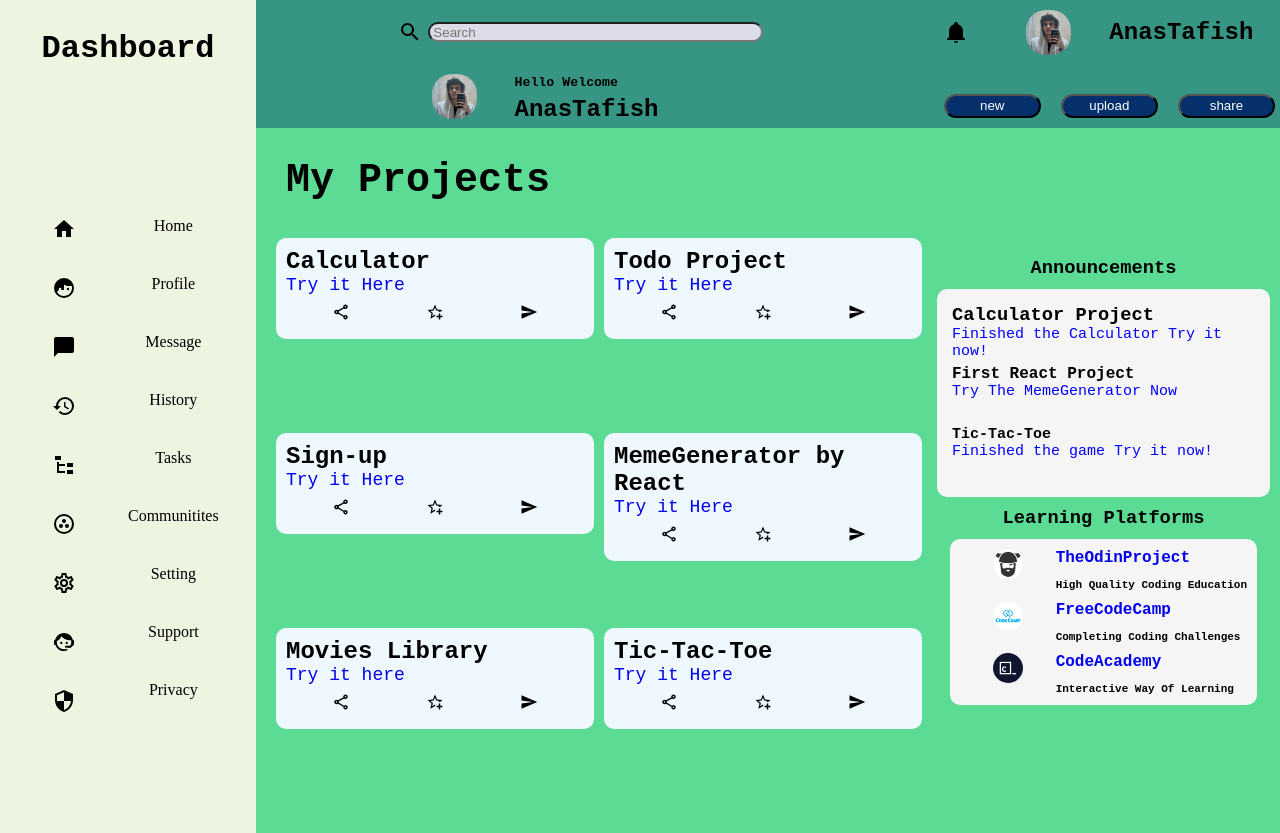
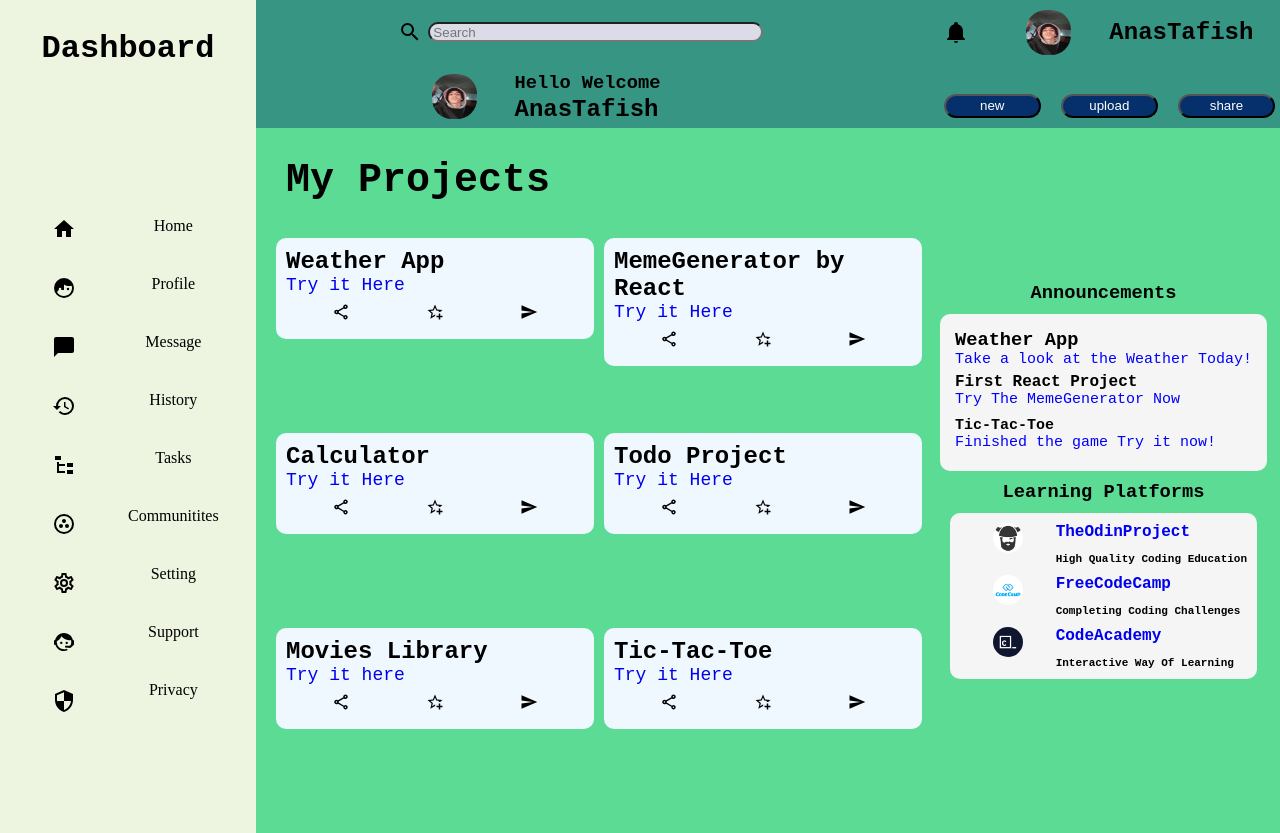
Before and after one commit to anastafish/Admin-Dashboard, a plain HTML site: page index.html in a window 1280 px wide. Drawn offline with Linux system fonts and the light colour scheme; a web font is replaced by a local one.

Commit message:
added the Weather App

```diff
--- a/index.html
+++ b/index.html
@@ -20,7 +20,7 @@
                 <svg style="width:24px;height:24px" viewBox="0 0 24 24">
                     <path fill="currentColor" d="M21,19V20H3V19L5,17V11C5,7.9 7.03,5.17 10,4.29C10,4.19 10,4.1 10,4A2,2 0 0,1 12,2A2,2 0 0,1 14,4C14,4.1 14,4.19 14,4.29C16.97,5.17 19,7.9 19,11V17L21,19M14,21A2,2 0 0,1 12,23A2,2 0 0,1 10,21" />
                 </svg>
-                <img src="images/anas1.jpg" alt="profile">
+                <img src="images/anas.jpg" alt="profile">
                 <h2>AnasTafish</h2>
             </div>
             <div id="btns">
@@ -29,9 +29,9 @@
                 <button id="share">share</button>
             </div>
             <div id="profile">
-                <h5>Hello Welcome</h5>
+                <h3>Hello Welcome</h3>
                 <h2>AnasTafish</h2>
-                <img src="images/anas1.jpg" alt="profile">
+                <img src="images/anas.jpg" alt="profile">
             </div>
         </div>
 
@@ -85,6 +85,36 @@
             <h3 class="project">My Projects</h3>
             <div class="cards">
                 <div>
+                    <h3>Weather App</h3>
+                    <p><a target="_blank" href="https://anastafish.github.io/weather-app/">Try it Here</a></p>
+                    <div class="cards-icon">
+                        <svg style="width:18px;height:18px" viewBox="0 0 24 24">
+                            <path fill="currentColor" d="M18 16.08C17.24 16.08 16.56 16.38 16.04 16.85L8.91 12.7C8.96 12.47 9 12.24 9 12S8.96 11.53 8.91 11.3L15.96 7.19C16.5 7.69 17.21 8 18 8C19.66 8 21 6.66 21 5S19.66 2 18 2 15 3.34 15 5C15 5.24 15.04 5.47 15.09 5.7L8.04 9.81C7.5 9.31 6.79 9 6 9C4.34 9 3 10.34 3 12S4.34 15 6 15C6.79 15 7.5 14.69 8.04 14.19L15.16 18.34C15.11 18.55 15.08 18.77 15.08 19C15.08 20.61 16.39 21.91 18 21.91S20.92 20.61 20.92 19C20.92 17.39 19.61 16.08 18 16.08M18 4C18.55 4 19 4.45 19 5S18.55 6 18 6 17 5.55 17 5 17.45 4 18 4M6 13C5.45 13 5 12.55 5 12S5.45 11 6 11 7 11.45 7 12 6.55 13 6 13M18 20C17.45 20 17 19.55 17 19S17.45 18 18 18 19 18.45 19 19 18.55 20 18 20Z" />
+                        </svg>
+                        <svg style="width:18px;height:18px" viewBox="0 0 24 24">
+                            <path fill="currentColor" d="M5.8 21L7.4 14L2 9.2L9.2 8.6L12 2L14.8 8.6L22 9.2L18.8 12H18C17.3 12 16.6 12.1 15.9 12.4L18.1 10.5L13.7 10.1L12 6.1L10.3 10.1L5.9 10.5L9.2 13.4L8.2 17.7L12 15.4L12.5 15.7C12.3 16.2 12.1 16.8 12.1 17.3L5.8 21M17 14V17H14V19H17V22H19V19H22V17H19V14H17Z" />
+                        </svg>
+                        <svg style="width:18px;height:18px" viewBox="0 0 24 24">
+                            <path fill="currentColor" d="M2,21L23,12L2,3V10L17,12L2,14V21Z" />
+                        </svg>
+                    </div>
+                </div>
+                <div>
+                    <h3>MemeGenerator by React</h3>
+                    <p><a target="_blank" href="https://memegeneratoranas.netlify.app/">Try it Here</a></p>
+                    <div class="cards-icon">
+                        <svg style="width:18px;height:18px" viewBox="0 0 24 24">
+                            <path fill="currentColor" d="M18 16.08C17.24 16.08 16.56 16.38 16.04 16.85L8.91 12.7C8.96 12.47 9 12.24 9 12S8.96 11.53 8.91 11.3L15.96 7.19C16.5 7.69 17.21 8 18 8C19.66 8 21 6.66 21 5S19.66 2 18 2 15 3.34 15 5C15 5.24 15.04 5.47 15.09 5.7L8.04 9.81C7.5 9.31 6.79 9 6 9C4.34 9 3 10.34 3 12S4.34 15 6 15C6.79 15 7.5 14.69 8.04 14.19L15.16 18.34C15.11 18.55 15.08 18.77 15.08 19C15.08 20.61 16.39 21.91 18 21.91S20.92 20.61 20.92 19C20.92 17.39 19.61 16.08 18 16.08M18 4C18.55 4 19 4.45 19 5S18.55 6 18 6 17 5.55 17 5 17.45 4 18 4M6 13C5.45 13 5 12.55 5 12S5.45 11 6 11 7 11.45 7 12 6.55 13 6 13M18 20C17.45 20 17 19.55 17 19S17.45 18 18 18 19 18.45 19 19 18.55 20 18 20Z" />
+                        </svg>
+                        <svg style="width:18px;height:18px" viewBox="0 0 24 24">
+                            <path fill="currentColor" d="M5.8 21L7.4 14L2 9.2L9.2 8.6L12 2L14.8 8.6L22 9.2L18.8 12H18C17.3 12 16.6 12.1 15.9 12.4L18.1 10.5L13.7 10.1L12 6.1L10.3 10.1L5.9 10.5L9.2 13.4L8.2 17.7L12 15.4L12.5 15.7C12.3 16.2 12.1 16.8 12.1 17.3L5.8 21M17 14V17H14V19H17V22H19V19H22V17H19V14H17Z" />
+                        </svg>
+                        <svg style="width:18px;height:18px" viewBox="0 0 24 24">
+                            <path fill="currentColor" d="M2,21L23,12L2,3V10L17,12L2,14V21Z" />
+                        </svg>
+                    </div>
+                </div>
+                <div>
                     <h3>Calculator</h3>
                     <p><a target="_blank" href="https://anastafish.github.io/calculator/">Try it Here</a></p>
                     <div class="cards-icon">
@@ -102,36 +132,6 @@
                 <div>
                     <h3>Todo Project</h3>
                     <p><a target="_blank" href="https://anastafish.github.io/TODO/">Try it Here</a></p>
-                    <div class="cards-icon">
-                        <svg style="width:18px;height:18px" viewBox="0 0 24 24">
-                            <path fill="currentColor" d="M18 16.08C17.24 16.08 16.56 16.38 16.04 16.85L8.91 12.7C8.96 12.47 9 12.24 9 12S8.96 11.53 8.91 11.3L15.96 7.19C16.5 7.69 17.21 8 18 8C19.66 8 21 6.66 21 5S19.66 2 18 2 15 3.34 15 5C15 5.24 15.04 5.47 15.09 5.7L8.04 9.81C7.5 9.31 6.79 9 6 9C4.34 9 3 10.34 3 12S4.34 15 6 15C6.79 15 7.5 14.69 8.04 14.19L15.16 18.34C15.11 18.55 15.08 18.77 15.08 19C15.08 20.61 16.39 21.91 18 21.91S20.92 20.61 20.92 19C20.92 17.39 19.61 16.08 18 16.08M18 4C18.55 4 19 4.45 19 5S18.55 6 18 6 17 5.55 17 5 17.45 4 18 4M6 13C5.45 13 5 12.55 5 12S5.45 11 6 11 7 11.45 7 12 6.55 13 6 13M18 20C17.45 20 17 19.55 17 19S17.45 18 18 18 19 18.45 19 19 18.55 20 18 20Z" />
-                        </svg>
-                        <svg style="width:18px;height:18px" viewBox="0 0 24 24">
-                            <path fill="currentColor" d="M5.8 21L7.4 14L2 9.2L9.2 8.6L12 2L14.8 8.6L22 9.2L18.8 12H18C17.3 12 16.6 12.1 15.9 12.4L18.1 10.5L13.7 10.1L12 6.1L10.3 10.1L5.9 10.5L9.2 13.4L8.2 17.7L12 15.4L12.5 15.7C12.3 16.2 12.1 16.8 12.1 17.3L5.8 21M17 14V17H14V19H17V22H19V19H22V17H19V14H17Z" />
-                        </svg>
-                        <svg style="width:18px;height:18px" viewBox="0 0 24 24">
-                            <path fill="currentColor" d="M2,21L23,12L2,3V10L17,12L2,14V21Z" />
-                        </svg>
-                    </div>
-                </div>
-                <div>
-                    <h3>Sign-up</h3>
-                    <p><a target="_blank" href="https://anastafish.github.io/Sign-up/">Try it Here</a></p>
-                    <div class="cards-icon">
-                        <svg style="width:18px;height:18px" viewBox="0 0 24 24">
-                            <path fill="currentColor" d="M18 16.08C17.24 16.08 16.56 16.38 16.04 16.85L8.91 12.7C8.96 12.47 9 12.24 9 12S8.96 11.53 8.91 11.3L15.96 7.19C16.5 7.69 17.21 8 18 8C19.66 8 21 6.66 21 5S19.66 2 18 2 15 3.34 15 5C15 5.24 15.04 5.47 15.09 5.7L8.04 9.81C7.5 9.31 6.79 9 6 9C4.34 9 3 10.34 3 12S4.34 15 6 15C6.79 15 7.5 14.69 8.04 14.19L15.16 18.34C15.11 18.55 15.08 18.77 15.08 19C15.08 20.61 16.39 21.91 18 21.91S20.92 20.61 20.92 19C20.92 17.39 19.61 16.08 18 16.08M18 4C18.55 4 19 4.45 19 5S18.55 6 18 6 17 5.55 17 5 17.45 4 18 4M6 13C5.45 13 5 12.55 5 12S5.45 11 6 11 7 11.45 7 12 6.55 13 6 13M18 20C17.45 20 17 19.55 17 19S17.45 18 18 18 19 18.45 19 19 18.55 20 18 20Z" />
-                        </svg>
-                        <svg style="width:18px;height:18px" viewBox="0 0 24 24">
-                            <path fill="currentColor" d="M5.8 21L7.4 14L2 9.2L9.2 8.6L12 2L14.8 8.6L22 9.2L18.8 12H18C17.3 12 16.6 12.1 15.9 12.4L18.1 10.5L13.7 10.1L12 6.1L10.3 10.1L5.9 10.5L9.2 13.4L8.2 17.7L12 15.4L12.5 15.7C12.3 16.2 12.1 16.8 12.1 17.3L5.8 21M17 14V17H14V19H17V22H19V19H22V17H19V14H17Z" />
-                        </svg>
-                        <svg style="width:18px;height:18px" viewBox="0 0 24 24">
-                            <path fill="currentColor" d="M2,21L23,12L2,3V10L17,12L2,14V21Z" />
-                        </svg>
-                    </div>
-                </div>
-                <div>
-                    <h3>MemeGenerator by React</h3>
-                    <p><a target="_blank" href="https://memegeneratoranas.netlify.app/">Try it Here</a></p>
                     <div class="cards-icon">
                         <svg style="width:18px;height:18px" viewBox="0 0 24 24">
                             <path fill="currentColor" d="M18 16.08C17.24 16.08 16.56 16.38 16.04 16.85L8.91 12.7C8.96 12.47 9 12.24 9 12S8.96 11.53 8.91 11.3L15.96 7.19C16.5 7.69 17.21 8 18 8C19.66 8 21 6.66 21 5S19.66 2 18 2 15 3.34 15 5C15 5.24 15.04 5.47 15.09 5.7L8.04 9.81C7.5 9.31 6.79 9 6 9C4.34 9 3 10.34 3 12S4.34 15 6 15C6.79 15 7.5 14.69 8.04 14.19L15.16 18.34C15.11 18.55 15.08 18.77 15.08 19C15.08 20.61 16.39 21.91 18 21.91S20.92 20.61 20.92 19C20.92 17.39 19.61 16.08 18 16.08M18 4C18.55 4 19 4.45 19 5S18.55 6 18 6 17 5.55 17 5 17.45 4 18 4M6 13C5.45 13 5 12.55 5 12S5.45 11 6 11 7 11.45 7 12 6.55 13 6 13M18 20C17.45 20 17 19.55 17 19S17.45 18 18 18 19 18.45 19 19 18.55 20 18 20Z" />
@@ -180,8 +180,8 @@
                 <h3 class="anouncment">Announcements</h3>
                 <div class="first">
                     <div>
-                        <h3>Calculator Project</h3>
-                        <p class="para">Finished the Calculator Try it now!</p>
+                        <h3>Weather App </h3>
+                        <p class="para">Take a look at the Weather Today!</p>
                     </div>
                     <div>
                         <h4>First React Project</h4>
--- a/styles.css
+++ b/styles.css
@@ -134,7 +134,7 @@ grid-column: 3 / 4;
     grid-row: 1 / 3;
 }
 
-#profile h5{
+#profile h3{
     text-align: start;
     grid-column: 2 / 3;
     grid-row: 1 / 2;
```
Also changed, not shown: images/anas.jpg (added), images/anas1.jpg (deleted).
